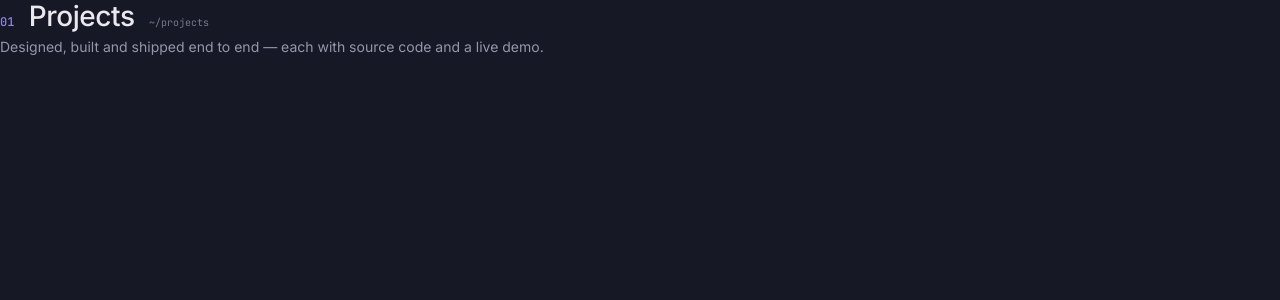
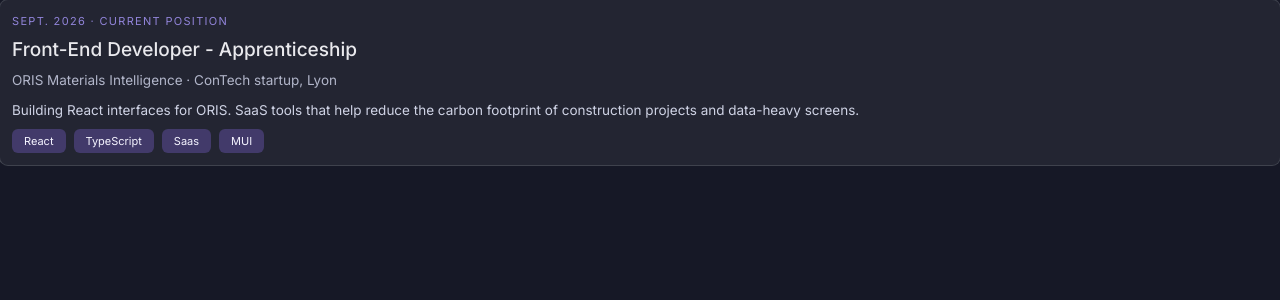
Before and after one commit to Kamat99302/portfolio-react, a React (Vite) app: page / in a window 1280 px wide. Shown: the top 300 px of the page. Built offline with nearby package versions, Linux system fonts and the light colour scheme.

Commit message:
feat: add ExperienceCard component
- role/company/period/description card with optional tags

```diff
--- a/src/App.tsx
+++ b/src/App.tsx
@@ -1,12 +1,15 @@
-import SectionHeading from "./components/SectionHeading"
-
+import ExperienceCard from "./components/ExperienceCard"
 function App() {
   return (
     <>
-    <SectionHeading number={'01'} title="Projects" path="~/projects"
-    description="Designed, built and shipped end to end — each with source code and a live demo." />
+    <ExperienceCard
+      date={"Sept. 2026 · Current position"}
+      role={"Front-End Developer - Apprenticeship"}
+      place={"ORIS Materials Intelligence · ConTech startup, Lyon"}
+      description={"Building React interfaces for ORIS. SaaS tools that help reduce the carbon footprint of construction projects and data-heavy screens."}
+      tagLabel={['React', 'TypeScript', 'Saas', 'MUI']}/>
 
-    </>
+      </>
 
   )
 }
--- /dev/null
+++ b/src/components/ExperienceCard.tsx
@@ -0,0 +1,30 @@
+import { Card, Stack, Typography } from "@mui/material"
+import { windowShadow, colors } from '../theme/theme';
+import StackTag from "./StackTag";
+type ExperienceCardProps = {
+    date: string
+    role: string
+    place: string
+    description: string
+    tagLabel?: string[]
+}
+
+export default function ExperienceCard({date, role, place, description, tagLabel}: ExperienceCardProps){
+    return(
+
+        <Card sx={{boxShadow:windowShadow.simple, overflow:'hidden'}}>
+            <Stack spacing={1} sx={{p:1.5}}>
+                <Typography sx={{color:'primary.main'}} variant='caption'>{date}</Typography>
+                <Typography variant='h4'>{role}</Typography>
+                <Typography variant="body2" sx={{color:colors.neutral[400]}}>{place}</Typography>
+                <Typography variant="body2" sx={{color:colors.neutral[300]}}>{description}</Typography>
+                <Stack direction={"row"}  spacing={1}>
+                {tagLabel && tagLabel.map((tag)=><StackTag key={tag} label={tag} variant="accent"/>)}
+                </Stack>
+            </Stack>
+
+
+        </Card>
+
+    )
+}
--- a/src/components/ProjectCard.tsx
+++ b/src/components/ProjectCard.tsx
@@ -3,8 +3,6 @@
 import { Typography, Button, Stack } from '@mui/material';
 import { windowShadow } from '../theme/theme';
 import StackTag from './StackTag';
-
-
 
 type ProjectCardProps = {
     kicker: string
```
